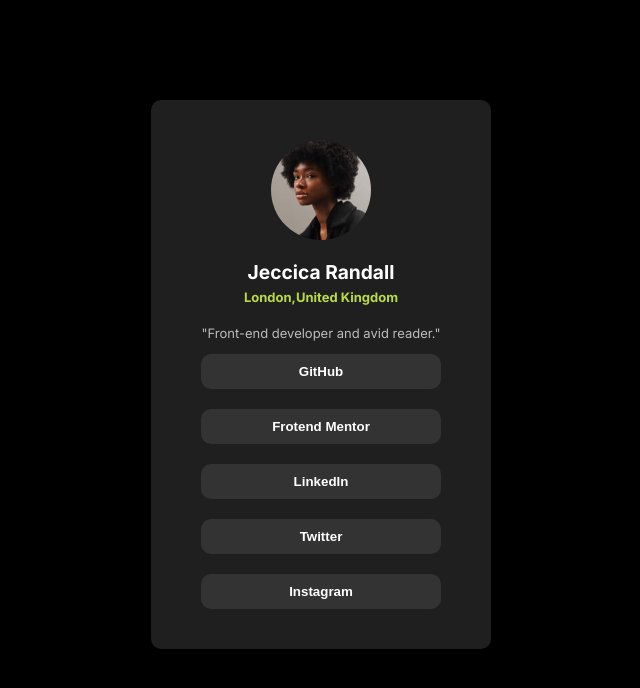
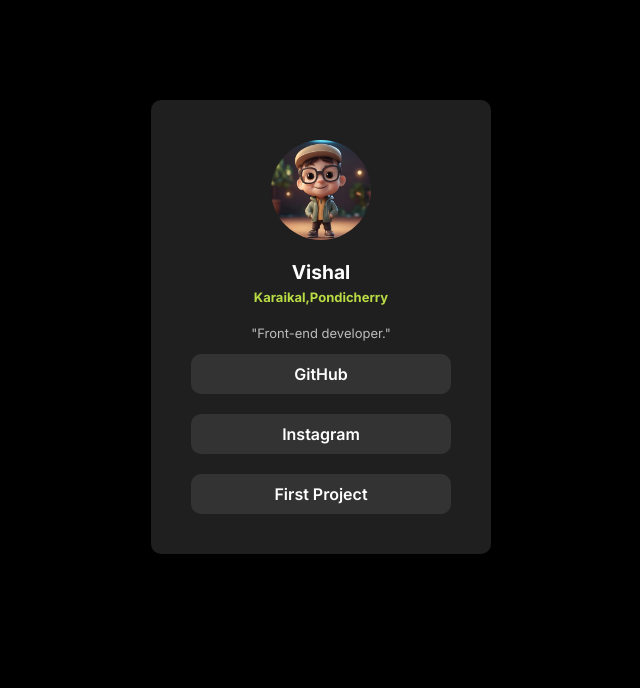
Before and after one commit to Vishal-1209/Project-2, a plain HTML site: page index.html in a window 1280 px wide. Shown: the whole page, without its empty margins (319-959 px from the left). Drawn offline with Linux system fonts and the light colour scheme.

Commit message:
Vishal change

```diff
--- a/CSS/style.css
+++ b/CSS/style.css
@@ -37,7 +37,7 @@ body{
     text-align: center;
     margin-top: 20px;
 }
-.btn button{
+.btn a{
     display: block;
     margin: auto;
     padding: 10px;
@@ -49,10 +49,14 @@ body{
     font-weight:600;
     margin-bottom: 20px;
 }
-.btn button:hover{
+.btn a:hover{
     background-color: #b9dc44;
     color: black;
     cursor: pointer;
+}
+a{
+    text-align: center;
+    text-decoration: none;
 }
 /* MEDIA QUERIES */
 /* LAPTOP */
--- a/index.html
+++ b/index.html
@@ -19,16 +19,14 @@
 
 <body>
     <div class="container">
-        <img src="Image/avatar-jessica.jpeg" alt="Loading">
-        <h3>Jeccica Randall</h3>
-        <h4>London,United Kingdom</h4>
-        <p>"Front-end developer and avid reader."</p>
+        <img src="Image/3d-rendering-cute-little-boy-wearing-beret-glasses_1142-41694.jpg" alt="Loading">
+        <h3>Vishal</h3>
+        <h4>Karaikal,Pondicherry</h4>
+        <p>"Front-end developer."</p>
         <div class="btn">
-        <button type="button">GitHub</button>
-        <button type="button">Frotend Mentor</button>
-        <button type="button">LinkedIn</button>
-        <button type="button">Twitter</button>
-        <button type="button">Instagram</button>
+            <a href="https://github.com/Vishal-1209">GitHub</a>
+            <a href="https://www.instagram.com/_its._vixh_l/?hl=en">Instagram</a>
+            <a href="https://project3demo.netlify.app">First Project</a>
         </div>
     </div>
 </body>
```
Also changed, not shown: Image/3d-rendering-cute-little-boy-wearing-beret-glasses_1142-41694.jpg (added).
